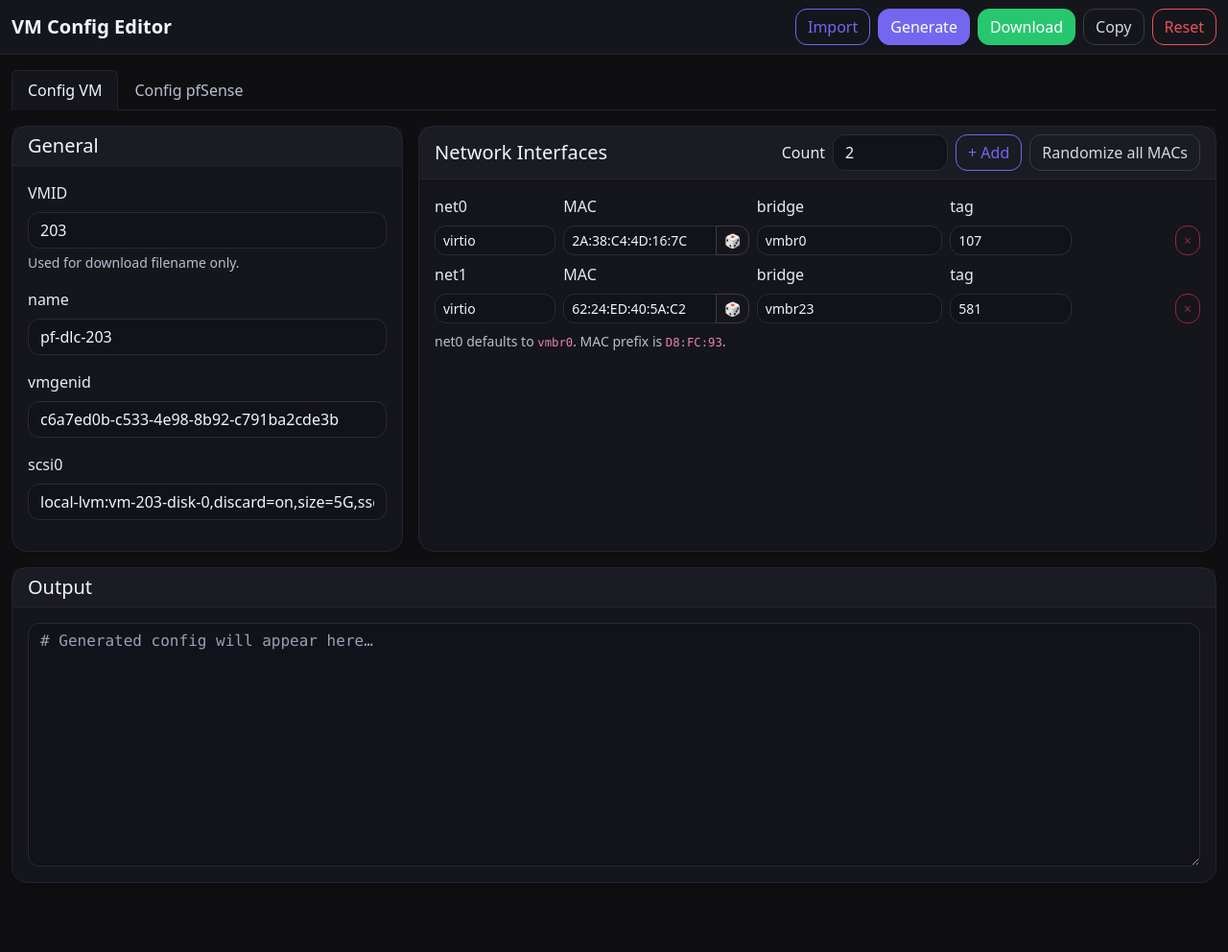
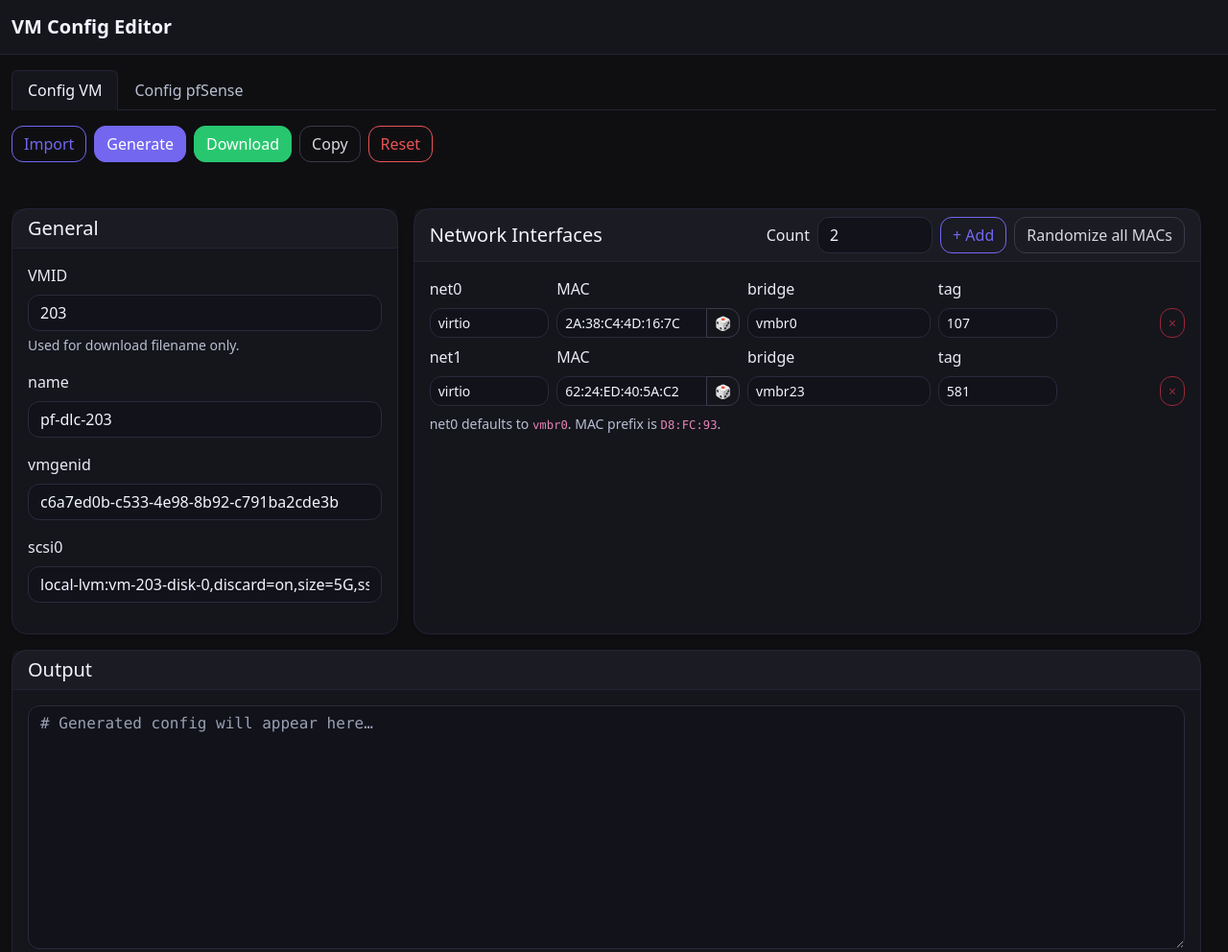
Before and after one commit to Chinsusu/router-script, a website: page public/index.html in a window 1280 px wide. Shown: the top 992 px of the page at 96% size. Drawn offline with nearby package versions, Linux system fonts and the light colour scheme.

Commit message:
refactor: move action buttons to Config VM tab

```diff
--- a/public/index.html
+++ b/public/index.html
@@ -20,14 +20,7 @@
     <nav class="navbar navbar-expand-lg navbar-dark app-header">
       <div class="container-fluid">
         <a class="navbar-brand fw-bold" href="#">VM Config Editor</a>
-        <div class="d-flex ms-auto gap-2">
-          <button id="btn-import" class="btn btn-outline-primary">Import</button>
-          <button id="btn-generate" class="btn btn-primary">Generate</button>
-          <button id="btn-download" class="btn btn-success">Download</button>
-          <button id="btn-copy" class="btn btn-outline-secondary">Copy</button>
-          <button id="btn-reset" class="btn btn-outline-danger">Reset</button>
         </div>
-      </div>
     </nav>
 
     <div class="app-content container-xxl py-3">
@@ -51,6 +44,16 @@
         <!-- TAB: VM -->
         <div class="tab-pane fade show active" id="tab-vm" role="tabpanel" aria-labelledby="tab-vm-tab" tabindex="0">
           <div class="row g-3">
+          <div class="col-12 mb-3">
+          <div class="d-flex gap-2">
+            <button id="btn-import" class="btn btn-outline-primary">Import</button>
+            <button id="btn-generate" class="btn btn-primary">Generate</button>
+            <button id="btn-download" class="btn btn-success">Download</button>
+            <button id="btn-copy" class="btn btn-outline-secondary">Copy</button>
+            <button id="btn-reset" class="btn btn-outline-danger">Reset</button>
+          </div>
+        </div>
+        <div class="row g-3">
         <div class="col-lg-4">
           <div class="card shadow-sm h-100">
             <div class="card-header"><h5 class="mb-0">General</h5></div>
```
